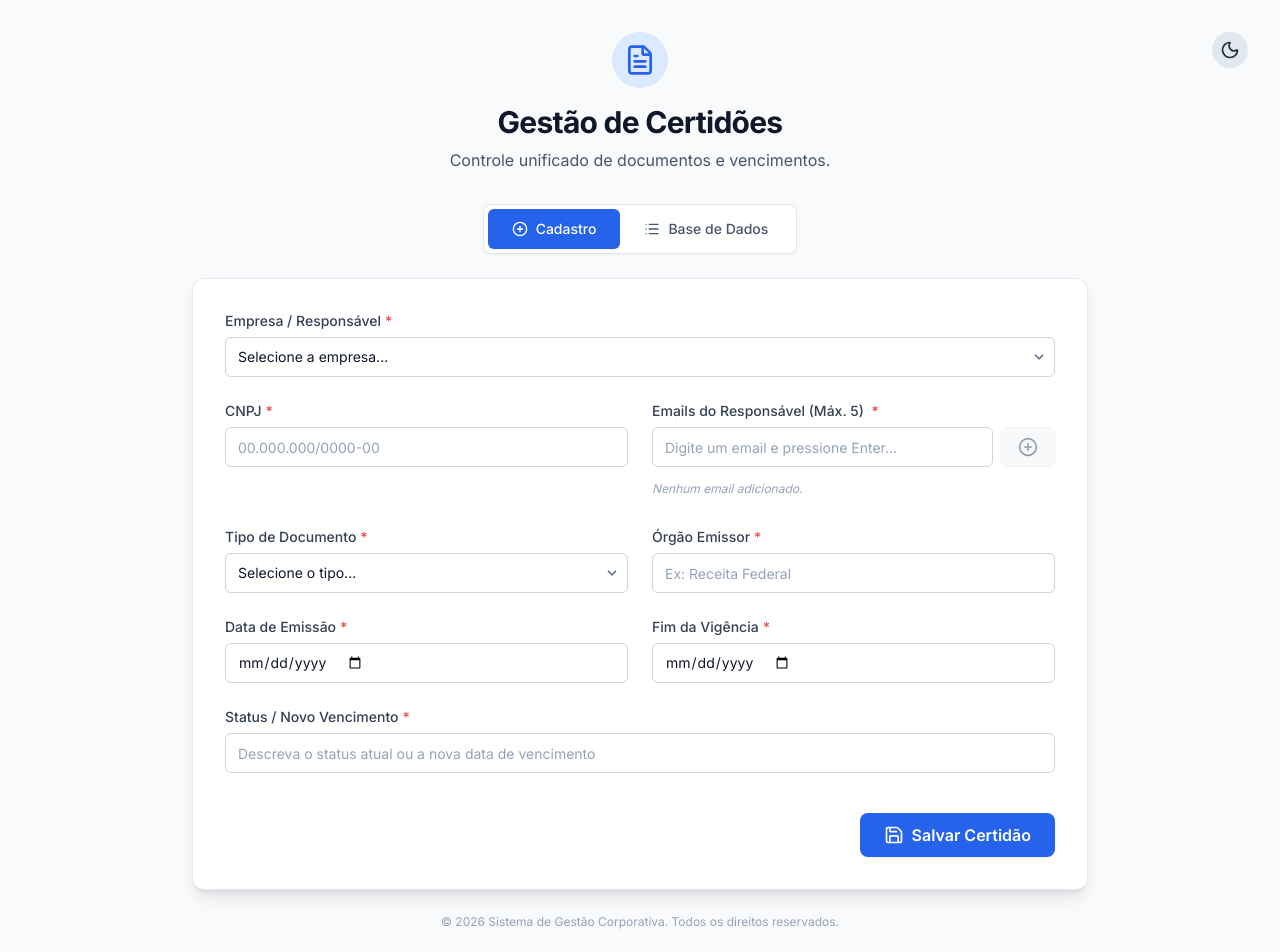
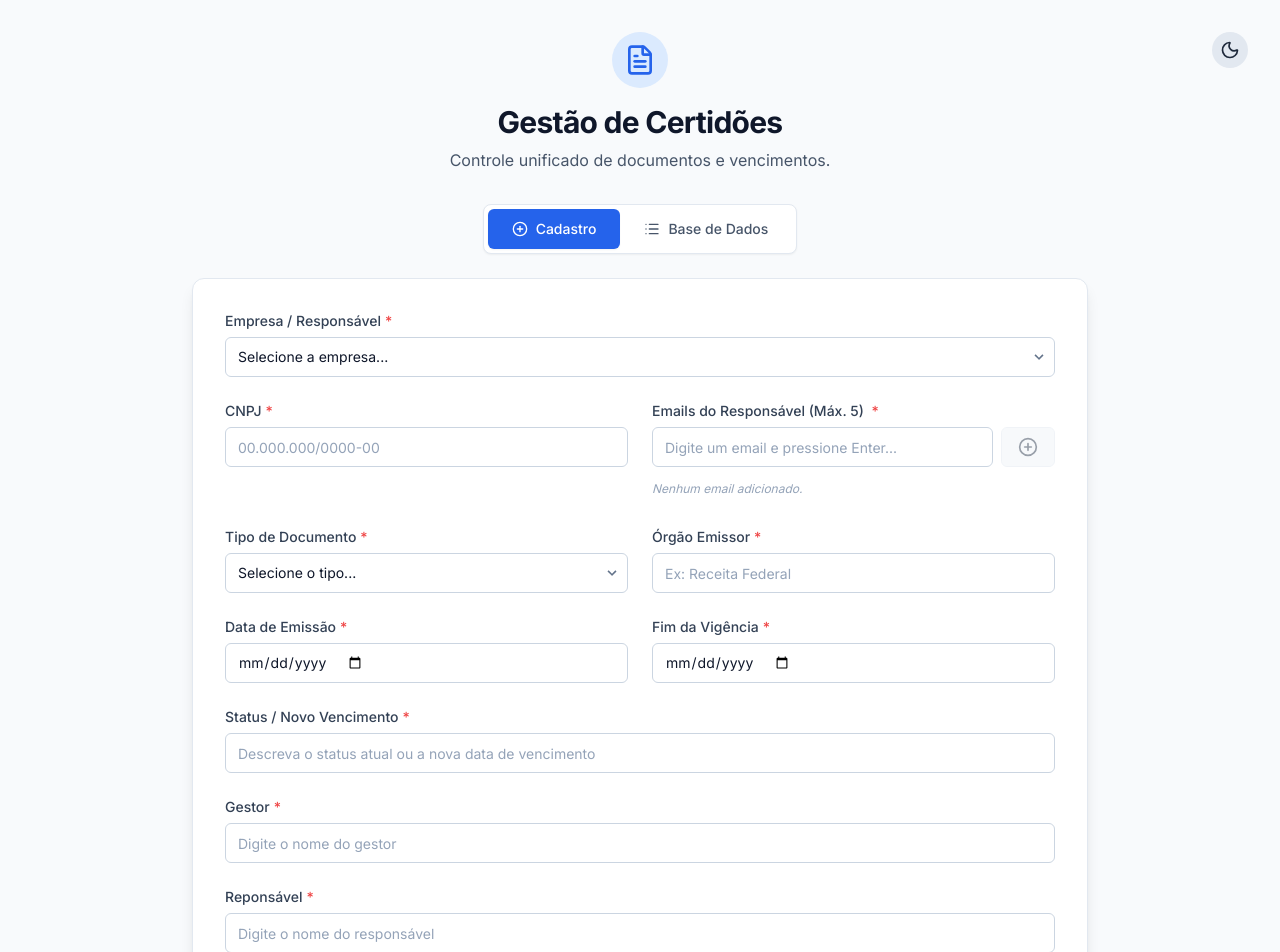
Before and after one commit to Noguchi2004/gestao-de-certidoes, a React (Vite) app: page / in a window 1280 px wide. Shown: the top 952 px of the page. Built offline with nearby package versions, Linux system fonts and the light colour scheme.

Commit message:
Update App.tsx

```diff
--- a/App.tsx
+++ b/App.tsx
@@ -129,6 +129,8 @@ export default function App() {
           dataEmissao: formData.dataEmissao,
           fimVigencia: formData.fimVigencia,
           statusNovoVenc: formData.statusNovoVenc,
+          gestor: formData.gestor,
+          responsael: formData.responsavel
         },
       };
 
@@ -404,6 +406,24 @@ export default function App() {
                   </div>
                 </div>
 
+                <Input
+                  label="Gestor"
+                  name="gestor"
+                  value={formData.gestor}
+                  onChange={handleChange}
+                  placeholder="Digite o nome do gestor"
+                  required
+                  />
+
+                <Input
+                  label="Reponsável"
+                  name="responsavel"
+                  value={formData.responsavel}
+                  onChange={handleChange}
+                  placeholder="Digite o nome do responsável"
+                  required
+                  />
+
                 <div className="pt-4 flex justify-end">
                   <button
                     type="submit"
```
